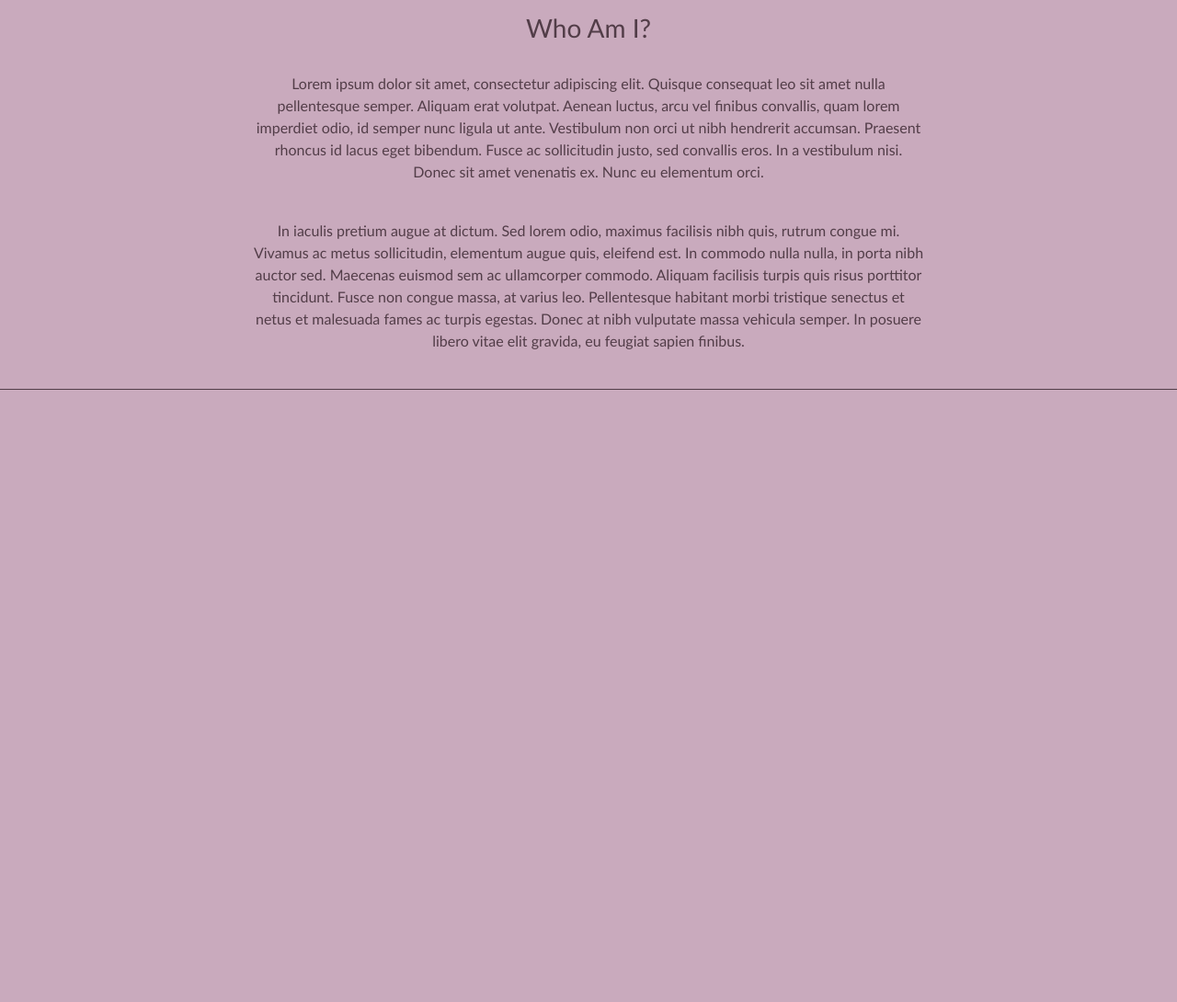
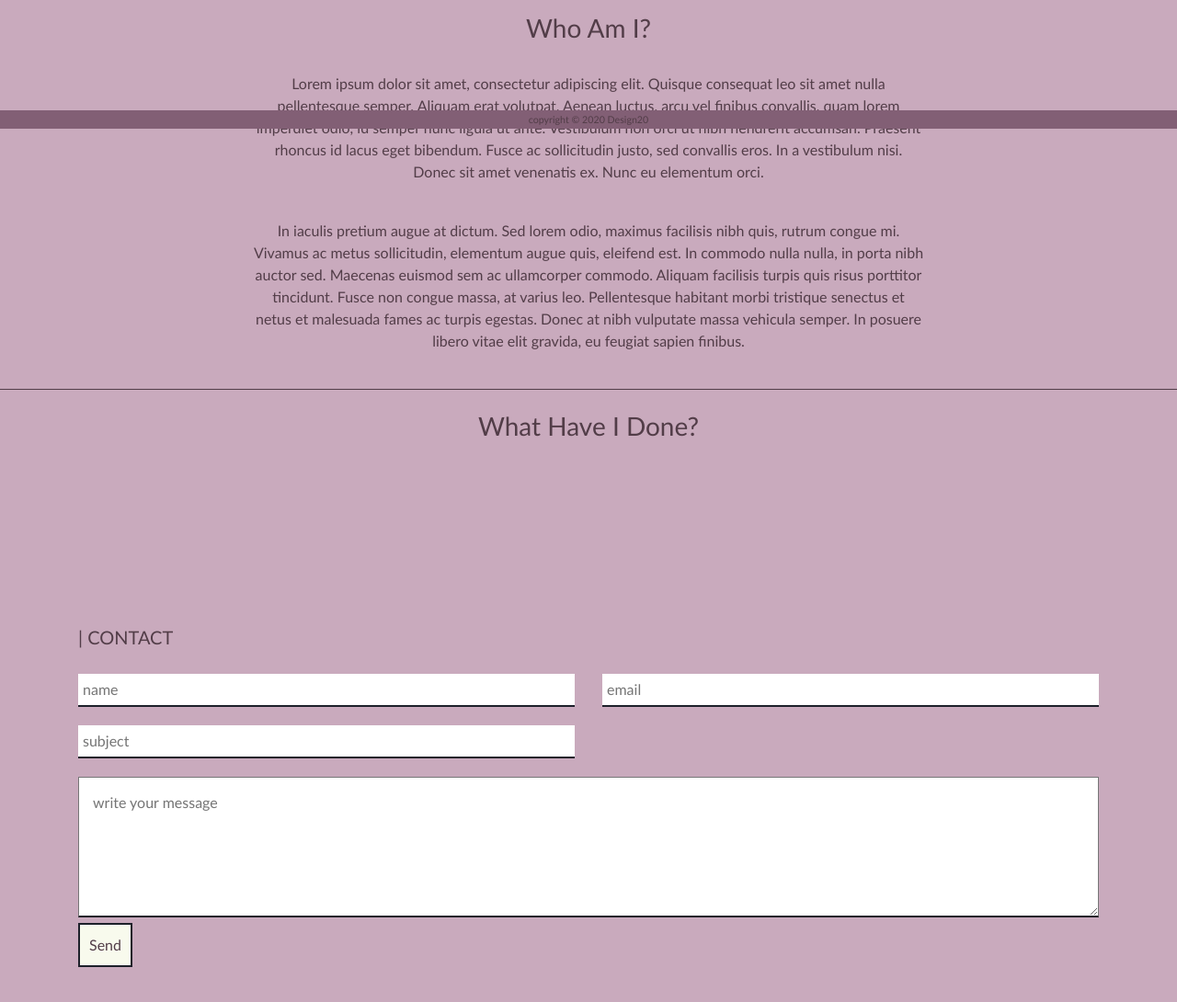
Before and after one commit to d-spangler/portfolio, a plain HTML site: page index.html in a window 1280 px wide. Shown: the part 660-1750 px from the top of the page at 92% size. Before the commit the page ends 1084 px from the top, so only its background shows below. Drawn offline with nearby package versions, Linux system fonts and the light colour scheme; a web font is replaced by a local one.

Commit message:
third commit

```diff
--- a/index.html
+++ b/index.html
@@ -23,21 +23,21 @@
 
 <body>
     <!--Navigation Bar Start-->
-    <section id="header">
-        <div class="container">
-            <div class="row">
-                <div class="col">
-                    <div class="left-header">
+    <section id = "header">
+        <div class = "container">
+            <div class = "row">
+                <div class = "col">
+                    <div class = "left-header">
                         <a href="#">ABOUT</a>
                     </div>
                 </div>
-                <div class="col-6">
-                    <div class="center-header">
+                <div class = "col-6">
+                    <div class = "center-header">
                         <a href="#">DYLAN SPANGLER</a>
                     </div>
                 </div>
-                <div class="col">
-                    <div class="right-header">
+                <div class = "col">
+                    <div class = "right-header">
                         <a href="#">WORKS</a>
                     </div>
                 </div>
@@ -48,37 +48,37 @@
 
 
     <!--Hero Page Start-->
-    <section id="hero-page">
-        <div class="hero-shot"></div>
+    <section id = "hero-page">
+        <div class = "hero-shot"></div>
     </section>
     <!--Hero Page End-->
 
     <!--About Me Section Start-->
-    <section id="about-me">
-        <div class="container">
-            <div class="row">
-                <div class="col"></div>
-                <div class="col-8">
+    <section id = "about-me">
+        <div class = "container">
+            <div class = "row">
+                <div class = "col"></div>
+                <div class = "col-8">
                     <h3>Who Am I?</h3>
                 </div>
-                <div class="col"></div>
+                <div class = "col"></div>
             </div>
-            <div class="row">
+            <div class = "row">
             </div>
         </div>
-        <div class="container">
-            <div class="row">
-                <div class="col"></div>
-                <div class="col-8">
+        <div class = "container">
+            <div class = "row">
+                <div class = "col"></div>
+                <div class = "col-8">
                     <br>
                     <p>Lorem ipsum dolor sit amet, consectetur adipiscing elit. Quisque consequat leo sit amet nulla pellentesque semper. Aliquam erat volutpat. Aenean luctus, arcu vel finibus convallis, quam lorem imperdiet odio, id semper nunc ligula ut ante. Vestibulum non orci ut nibh hendrerit accumsan. Praesent rhoncus id lacus eget bibendum. Fusce ac sollicitudin justo, sed convallis eros. In a vestibulum nisi. Donec sit amet venenatis ex. Nunc eu elementum orci.</p>
                     <br>
                     <p>In iaculis pretium augue at dictum. Sed lorem odio, maximus facilisis nibh quis, rutrum congue mi. Vivamus ac metus sollicitudin, elementum augue quis, eleifend est. In commodo nulla nulla, in porta nibh auctor sed. Maecenas euismod sem ac ullamcorper commodo. Aliquam facilisis turpis quis risus porttitor tincidunt. Fusce non congue massa, at varius leo. Pellentesque habitant morbi tristique senectus et netus et malesuada fames ac turpis egestas. Donec at nibh vulputate massa vehicula semper. In posuere libero vitae elit gravida, eu feugiat sapien finibus.</p>
                     <br>
                 </div>
-                <div class="col"></div>
+                <div class = "col"></div>
             </div>
-            <div class="row">
+            <div class = "row">
             </div>
         </div>
     </section>
@@ -86,6 +86,19 @@
 
 
     <!--Resume Section Start-->
+    <section id = "resume">
+        <div class = "container">
+            <div class = "row">
+                <div class = "col"></div>
+                <div class = "col-8">
+                    <h3>What Have I Done?</h3>
+                </div>
+                <div class = "col"></div>
+            </div>
+            <div class = "row">
+            </div>
+        </div>
+    </section>
     <!--Resume Section End-->
 
 
@@ -94,10 +107,58 @@
 
 
     <!--Contact Section Start-->
+    <section id = "contact">
+
+        <!--Chapter: Contact, Separate Header-->
+        <div class = "container">
+            <div class = "row">
+                <div class = "col-md-6">
+                    <div id = "contact-title" class = "section-title">
+                        <h5>| CONTACT</h5>
+                    </div>
+                </div>
+            </div>
+        </div>
+
+        <!--Contact Form-->
+        <div id = "form" class = "container">
+            <div class = "row">
+
+                <!--Left Side, Name/Subject-->
+                <div class = "col-md-6">
+                    <div class="form-left">
+                        <form action="https://formspree.io/xnqbzwke" method = "POST">
+                            <input name = "name" type="text" placeholder = "name" required>
+                            <input name = "subject" type="text" placeholder = "subject" required>
+                        </form>
+                    </div>
+                </div>
+
+                <!--Right Side, Email-->
+                <div class = "col-md-6">
+                    <div class = "form-right">
+                        <input name = "email" type="text" placeholder = "email" required>
+                    </div>
+                </div>
+            </div>
+
+            <div class = "row">
+                <div class = "col">
+                    <div class = "form-message">
+                    <textarea name="message" id rows = "5" placeholder = "write your message"></textarea>
+                    </div>
+                    <div class = "button"><button type = "submit"> Send </button></div>
+                </div>
+            </div>
+        </div>
+    </section>
     <!--Contact Section End-->
 
 
     <!--Footer Section Start-->
+    <section id = "footer">
+        copyright © 2020 Design20
+    </section>
     <!--Footer Section End-->
 
 
--- a/style.css
+++ b/style.css
@@ -68,14 +68,6 @@ a:active {
 /* ----------------------------------------------------------- */
 /* Header */
 /* ----------------------------------------------------------- */
-header {
-    background-color: #f8faed;
-    text-decoration: none;
-}
-
-/* ----------------------------------------------------------- */
-/* Main Navigation */
-/* ----------------------------------------------------------- */
 
 #header {
     background-color: var(--text-secondary);
@@ -123,12 +115,16 @@ header {
 #about-me {
     text-align: center;
     border-bottom: 1px solid #523d48;
+
 }
 
 /* ----------------------------------------------------------- */
 /* Resume Section */
 /* ----------------------------------------------------------- */
-
+#resume .col-8 {
+    text-align: center;
+    padding-top: 2%;
+}
 
 /* ----------------------------------------------------------- */
 /* Works Section - Professional */
@@ -144,7 +140,74 @@ header {
 /* Contact Form Section */
 /* ----------------------------------------------------------- */
 
+#contact{
+    position: absolute;
+    width: 100%;
+    height: 100%;
+    display: block;
+    margin-left: auto;
+    margin-right: auto;
+    padding-top: 15%;
+}
+
+.form-left {
+    padding-top: 20px;
+}
+
+.form-left form input {
+    display: block;
+    float: left;
+
+}
+
+.form-right {
+    padding-top: 20px;
+}
+
+input{
+    padding: 5px;
+    margin-bottom: 20px;
+    margin-right: 20px;
+    border: 0;
+    border-bottom: 2px solid #1D202A;
+    width: 100%;
+}
+
+.form-message textarea {
+    width: 100%;
+    padding: 15px;
+    position: relative;
+    border-bottom: 2px solid #1D202A;
+}
+
+.button button{
+    text-decoration: none;
+    padding: 10px;
+    color: var(--text-primary);
+    border: 2px solid #1D202A;
+    background-color: var(--text-secondary);
+}
+
+.button button:hover{
+    color: var(--text-secondary);
+    background-color: var(--text-primary);
+}
 
 /* ----------------------------------------------------------- */
 /* Footer */
 /* ----------------------------------------------------------- */
+
+#footer {
+    position: fixed;
+    left: 0;
+    bottom: 0;
+    width: 100%;
+    background-color: var(--bg-secondary);
+    color: var(--text-primary);
+    text-align: center;
+    vertical-align: center;
+    line-height: 20px;
+    height: 20px;
+    font-size: 8pt;
+    z-index: 1;
+}
```
Also changed, not shown: 1 other file.
